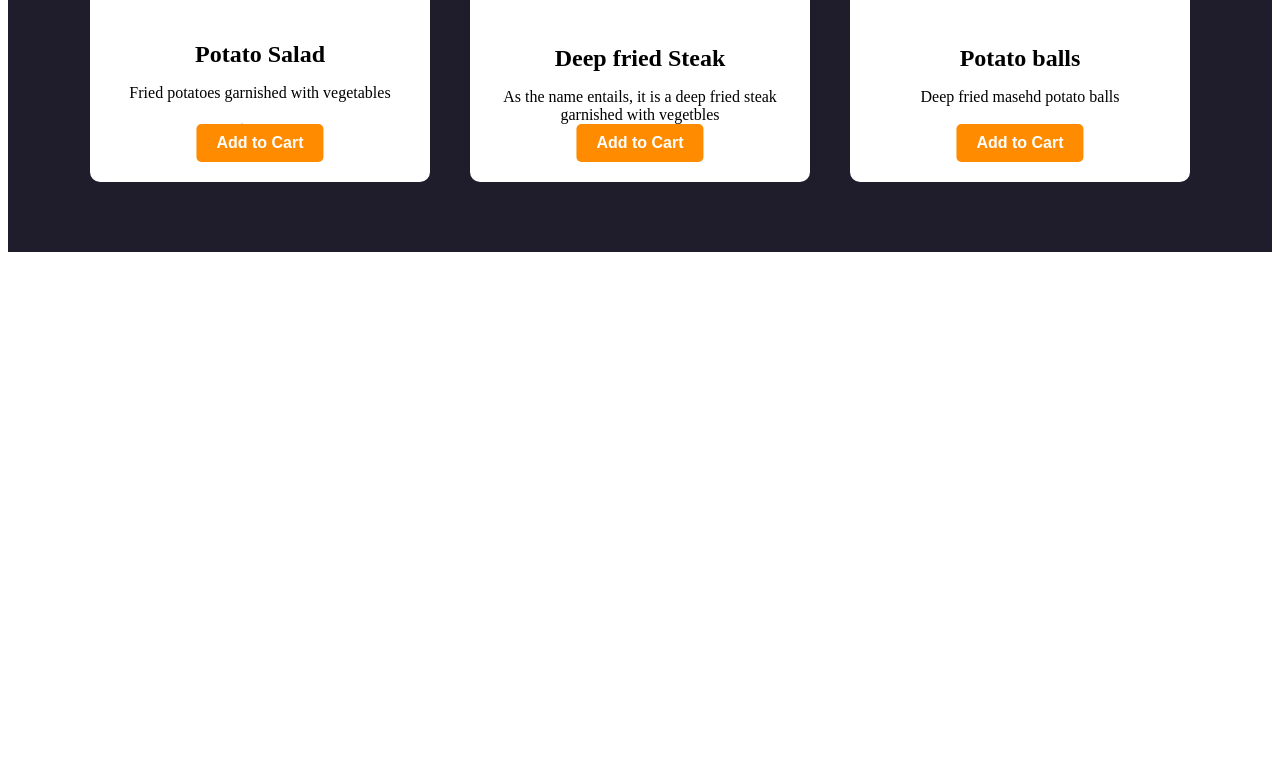
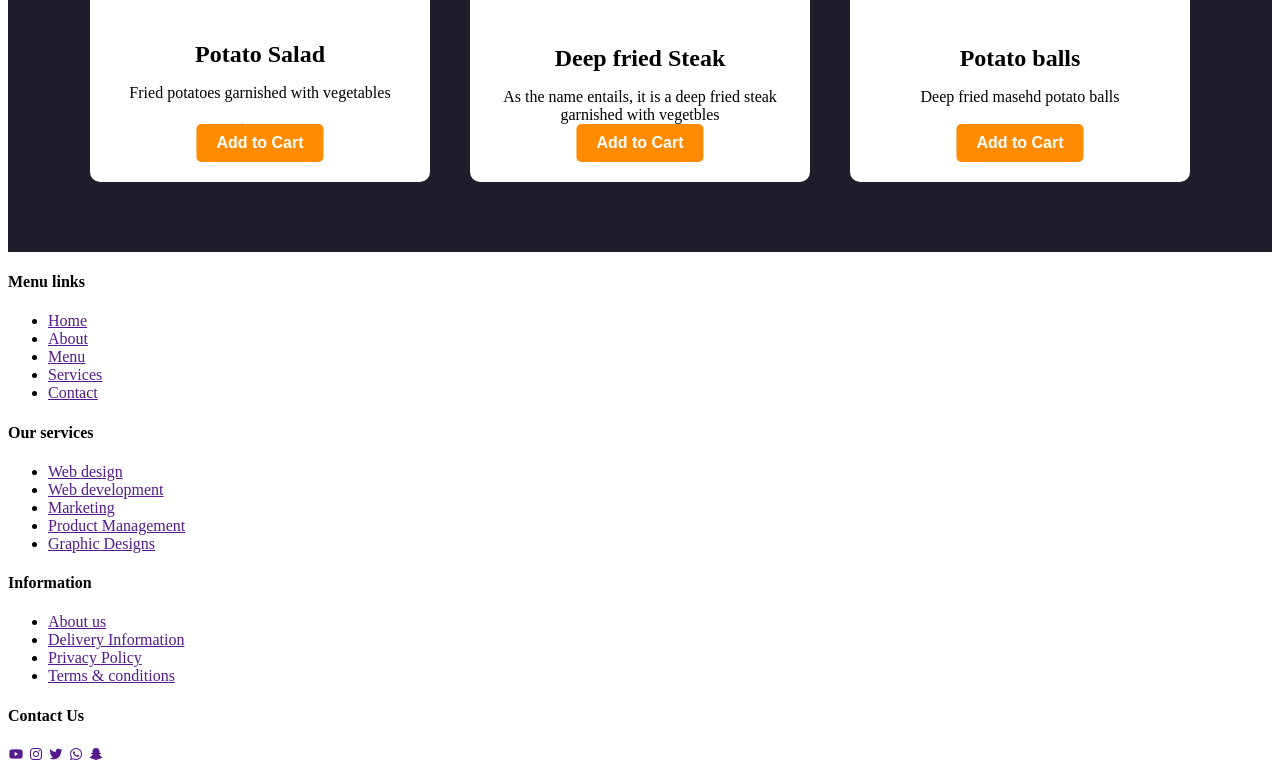
Before and after one commit to Gela347/menu.foods, a plain HTML site: page index.html in a window 1280 px wide. Shown: the part 1293-2066 px from the top of the page. Before the commit the page ends 1553 px from the top, so only its background shows below. Drawn offline with nearby package versions, Linux system fonts and the light colour scheme.

Commit message:
Update index.html

```diff
--- a/index.html
+++ b/index.html
@@ -87,5 +87,61 @@
 
         </section>
 
+        <section id="contact">
+
+
+
+        <div class="footer">
+            <div class="main">
+                <div class="col">
+                    <h4>Menu links</h4>
+                    <ul>
+                        <li><a href="">Home</a></li>
+                        <li><a href="">About</a></li>
+                        <li><a href="">Menu</a></li>
+                        <li><a href="">Services</a></li>
+                        <li><a href="">Contact</a></li>
+
+                    </ul>
+                </div>
+
+
+                <div class="col">
+                    <h4>Our services</h4>
+                    <ul>
+                        <li><a href="">Web design</a></li>
+                        <li><a href="">Web development</a></li>
+                        <li><a href="">Marketing</a></li>
+                        <li><a href="">Product Management</a></li>
+                        <li><a href="">Graphic Designs</a></li>
+
+                    </ul>
+                </div>
+
+                <div class="col">
+                    <h4>Information</h4>
+                    <ul>
+                        <li><a href="">About us</a></li>
+                        <li><a href="">Delivery Information</a></li>
+                        <li><a href="">Privacy Policy</a></li>
+                        <li><a href="">Terms & conditions</a></li>
+                    </ul>
+                </div>
+
+                <div class="col">
+                    <h4>Contact Us</h4>
+                    <div class="social">
+                        <a href=""><i class='bx bxl-youtube'></i></a>
+                        <a href=""><i class='bx bxl-instagram' ></i></a>
+                        <a href=""><i class='bx bxl-twitter' ></i></a>
+                        <a href=""><i class='bx bxl-whatsapp' ></i></a>
+                        <a href=""><i class='bx bxl-snapchat' ></i></a>
+                    </div>
+                </div>
+            </div>
+        </div>
+    </section>
+
+
     </body>
 </html>
```
